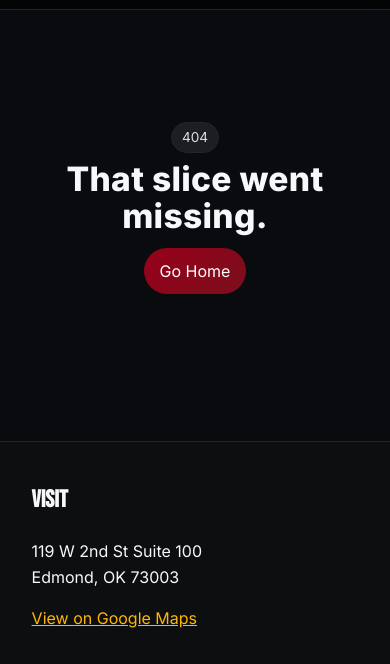
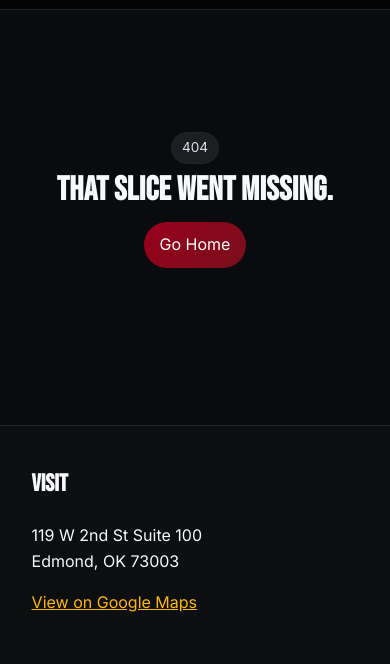
Before and after one commit to kskeego/woodwardpizza.github.io, a plain HTML site: page 404.html in a window 390 px wide. Shown: the part 162-826 px from the top of the page. Drawn offline with Linux system fonts and the light colour scheme.

Commit message:
updates lcp

```diff
--- a/assets/styles.css
+++ b/assets/styles.css
@@ -42,7 +42,7 @@ a:hover{opacity:.95}
 }
 .hero .container{padding:5rem 0}
 .hero .kicker{display:inline-block;background:rgba(255,255,255,.08);border:1px solid var(--line);padding:.25rem .6rem;border-radius:999px;font-size:.85rem;color:#d8dde6}
-.hero h1{font-family:Poppins,Inter,Arial,sans-serif;font-weight:800;letter-spacing:.3px;font-size:clamp(2.1rem,4vw,3.4rem);margin:.5rem 0 0}
+.hero h1{font-family: "Bebas Neue","Inter",Arial,sans-serif;font-weight:800;letter-spacing:.3px;font-size:clamp(2.1rem,4vw,3.4rem);margin:.5rem 0 0 line-height:1.1;}
 .hero p{color:var(--muted);max-width:760px;margin:.8rem auto 1.2rem}
 .hero .cta{display:flex;gap:.7rem;justify-content:center;flex-wrap:wrap}
 .hero .cta .btn.secondary{background:rgba(255,255,255,.08);border:1px solid var(--line)}
@@ -53,7 +53,7 @@ a:hover{opacity:.95}
 @media(max-width:900px){.grid.cols-3{grid-template-columns:1fr}}
 
 .card{background:linear-gradient(180deg, rgba(255,255,255,.04), rgba(255,255,255,.02)); border:1px solid var(--line); border-radius:18px;padding:1.1rem; box-shadow:0 6px 18px rgba(0,0,0,.25)}
-.card h3{font-family:Poppins,Inter,Arial,sans-serif;margin:.2rem 0 .4rem}
+.card h3{font-family: "Inter",Arial,sans-serif;margin:.2rem 0 .4rem}
 .badge{display:inline-block;background:rgba(255,255,255,.08);border:1px solid var(--line);padding:.15rem .5rem;border-radius:999px;font-size:.8rem;color:#e7eaf1}
 
 .btn{background:linear-gradient(135deg,var(--brand),#7a0f1c);color:white;border:none;border-radius:999px;padding:.65rem 1rem;text-decoration:none;display:inline-block;transition:transform .08s ease}
@@ -121,9 +121,9 @@ body.orderbar-visible .site-header{top:44px}
   }
 }
 
-/* LCP-safe hero media layering */
-.hero{ position:relative; overflow:hidden; }
-.hero .container{ position:relative; z-index:2; }
+/* Hero media layering and centering */
+.hero{ position:relative; overflow:hidden; display:flex; align-items:center; justify-content:center; }
+.hero .container{ position:relative; z-index:2; text-align:center; }
 
 .hero__media{ position:absolute; inset:0; z-index:0; }
 .hero__media picture,
@@ -133,6 +133,3 @@ body.orderbar-visible .site-header{top:44px}
   background: linear-gradient(180deg, rgba(10,11,14,.55), rgba(10,11,14,.75));
   pointer-events:none;
 }
-
-/* Keep heading stable */
-.hero h1{ line-height:1.1; }
```
Also changed, not shown: index.html (+1 -2 lines), 2 other files.
